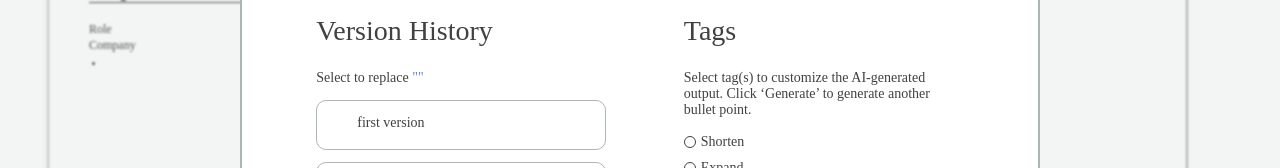
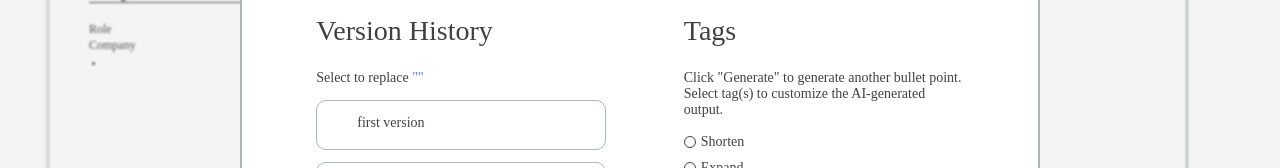
Before and after one commit to dorothyle/resume-generator, a React (Vite) app: page / in a window 1280 px wide. Both pictures are taken after a click on the element 1098 px from the left and 851 px from the top of the page. Shown: the part 138-306 px from the top of the page. Built offline with nearby package versions, Linux system fonts and the light colour scheme; some icons are missing; a web font is replaced by a local one.

Commit message:
revise instructions to generate AI bullet points

```diff
--- a/src/VersionHistoryPopup.jsx
+++ b/src/VersionHistoryPopup.jsx
@@ -107,7 +107,7 @@ const VersionHistoryPopup = ({ appear, setAppear, experienceList, setExperienceL
 
                 <div className={style.tagsContainer}>
                     <h1>Tags</h1>
-                    <p>Select tag(s) to customize the AI-generated output. Click ‘Generate’ to generate another bullet point.</p>
+                    <p>Click "Generate" to generate another bullet point. Select tag(s) to customize the AI-generated output.</p>
                     <ul>
                         {tags.map((tag, index) => {
                             return (
```
